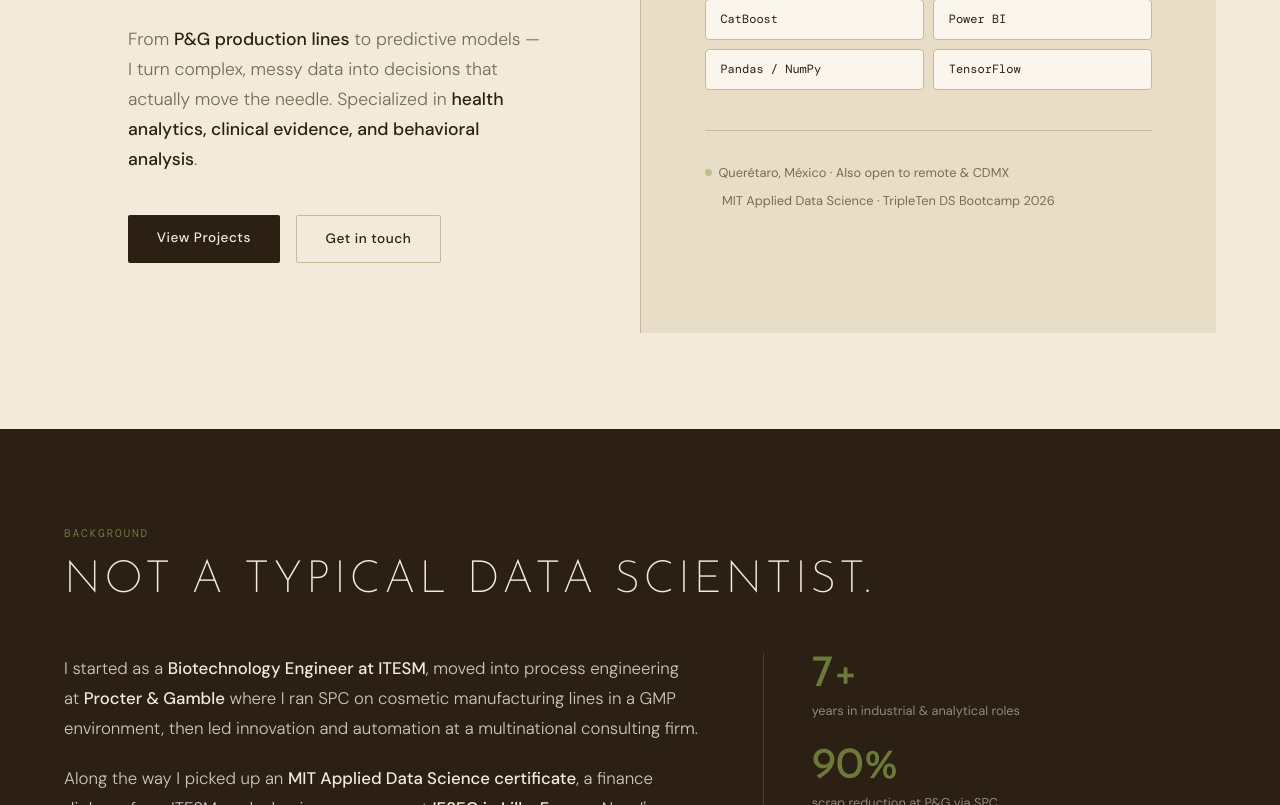
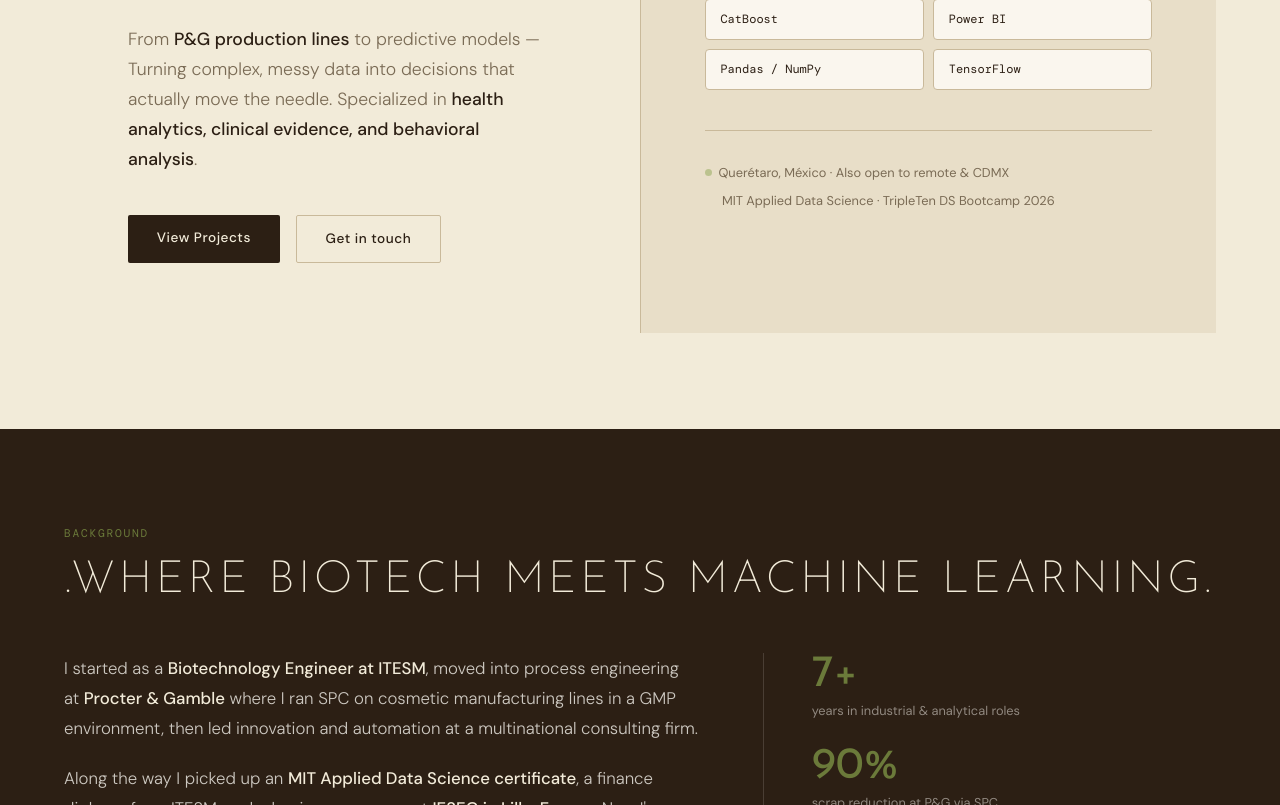
Before and after one commit to coronavroxana/coronavroxana.github.io, a plain HTML site: page index.html in a window 1280 px wide. Shown: the part 371-1176 px from the top of the page. Drawn offline with nearby package versions, Linux system fonts and the light colour scheme.

Commit message:
Update index.html

```diff
--- a/index.html
+++ b/index.html
@@ -614,7 +614,7 @@
     <h1 class="hero-name">Roxana<br><em>Corona</em></h1>
     <p class="hero-tagline">
       From <strong>P&G production lines</strong> to predictive models —
-      I turn complex, messy data into decisions that actually move the needle.
+      Turning complex, messy data into decisions that actually move the needle.
       Specialized in <strong>health analytics, clinical evidence, and behavioral analysis</strong>.
     </p>
     <div class="hero-ctas">
@@ -649,7 +649,7 @@
 <section id="about">
   <div class="reveal">
     <p class="section-label">Background</p>
-    <h2 class="section-title">Not a typical data scientist.</h2>
+    <h2 class="section-title">.Where biotech meets machine learning.</h2>
   </div>
   <div class="about-grid reveal">
     <div class="about-text">
```
